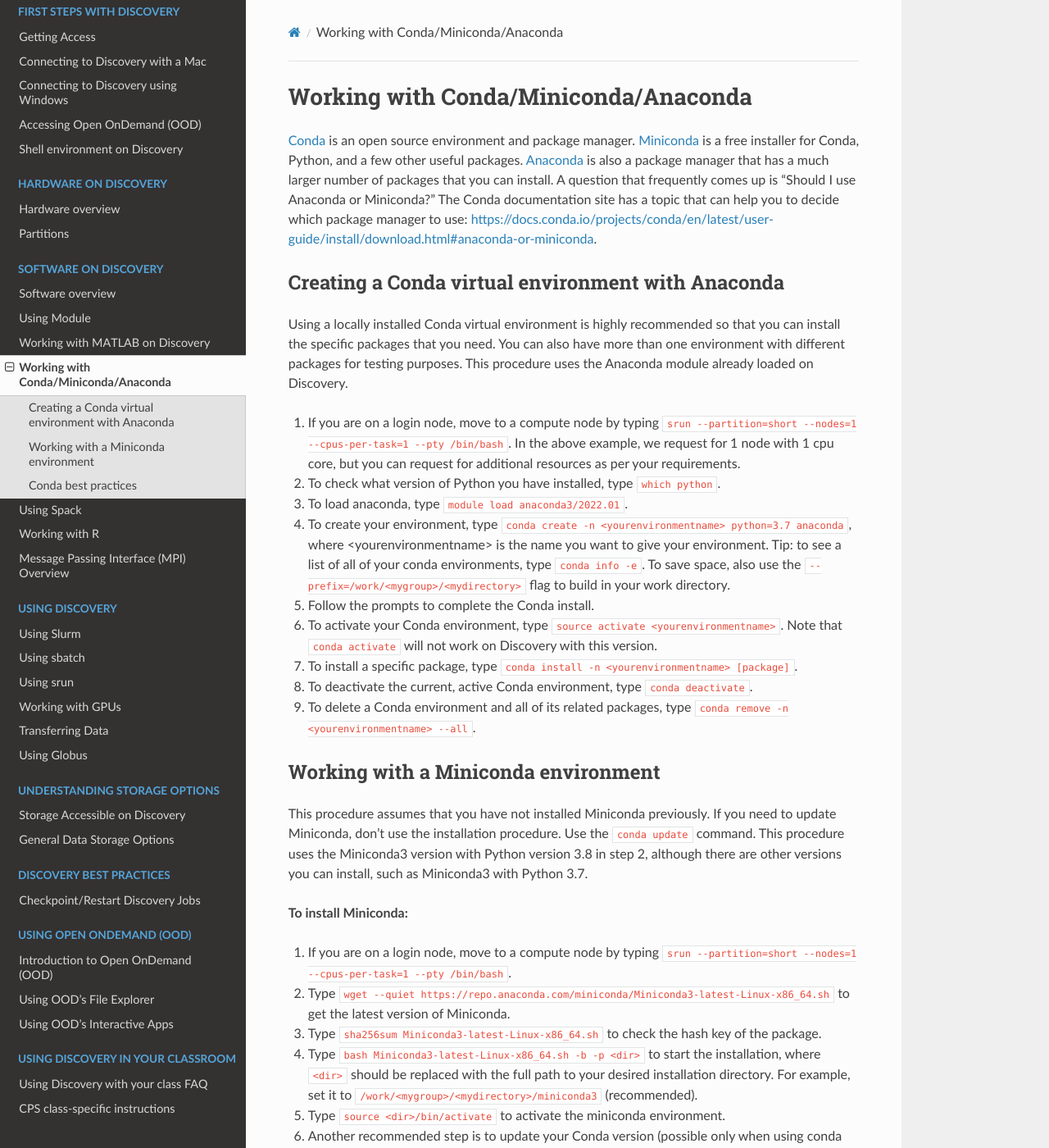
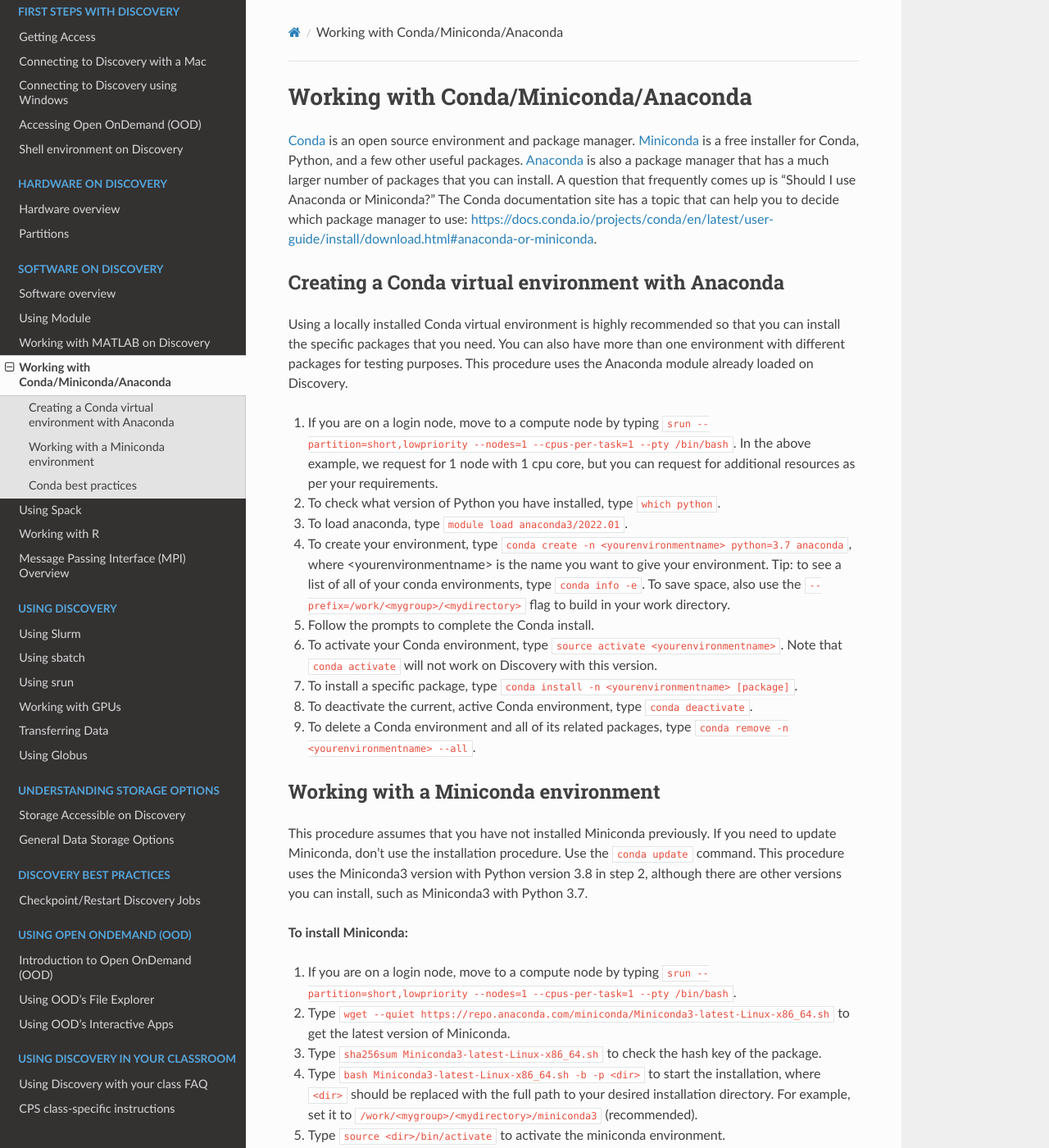
Before and after one commit to northeastern-rc/rc-public-documentation, a Sphinx documentation site: the page built from docs/source/software/conda.rst, in a window 1280 px wide and 1400 px high. Shown: the whole window at 82% size. Built offline with Sphinx 7.4.7 and the Read the Docs theme 2.0.0, drawn with Linux system fonts in a browser that asks for light colours.

Commit message:
updating software page to include lowpriority

```diff
--- a/docs/source/software/conda.rst
+++ b/docs/source/software/conda.rst
@@ -15,7 +15,7 @@
 Using a locally installed Conda virtual environment is highly recommended so that you can install the specific packages that you need.
 You can also have more than one environment with different packages for testing purposes. This procedure uses the Anaconda module already loaded on Discovery.
 
-1. If you are on a login node, move to a compute node by typing ``srun --partition=short --nodes=1 --cpus-per-task=1 --pty /bin/bash``. In the above example, we request for 1 node with 1 cpu core, but you can request for additional resources as per your requirements.
+1. If you are on a login node, move to a compute node by typing ``srun --partition=short,lowpriority --nodes=1 --cpus-per-task=1 --pty /bin/bash``. In the above example, we request for 1 node with 1 cpu core, but you can request for additional resources as per your requirements.
 2. To check what version of Python you have installed, type ``which python``.
 3. To load anaconda, type ``module load anaconda3/2022.01``.
 4. To create your environment, type ``conda create -n <yourenvironmentname> python=3.7 anaconda``, where <yourenvironmentname> is the name you want to give your environment. Tip: to see a list of all of your conda environments, type ``conda info -e``. To save space, also use the ``--prefix=/work/<mygroup>/<mydirectory>`` flag to build in your work directory.
@@ -35,7 +35,7 @@
 
 **To install Miniconda:**
 
-1. If you are on a login node, move to a compute node by typing ``srun --partition=short --nodes=1 --cpus-per-task=1 --pty /bin/bash``.
+1. If you are on a login node, move to a compute node by typing ``srun --partition=short,lowpriority --nodes=1 --cpus-per-task=1 --pty /bin/bash``.
 2. Type ``wget --quiet https://repo.anaconda.com/miniconda/Miniconda3-latest-Linux-x86_64.sh`` to get the latest version of Miniconda.
 3. Type ``sha256sum Miniconda3-latest-Linux-x86_64.sh`` to check the hash key of the package.
 4. Type ``bash Miniconda3-latest-Linux-x86_64.sh -b -p <dir>`` to start the installation, where ``<dir>`` should be replaced with the full path to your desired installation directory. For example, set it to ``/work/<mygroup>/<mydirectory>/miniconda3`` (recommended).
--- a/docs/source/software/spack.rst
+++ b/docs/source/software/spack.rst
@@ -12,7 +12,7 @@
 
 1. Connect to Discovery.
 2. Type ``git clone https://github.com/spack/spack.git``  to copy Spack to your /home directory.
-3. Type ``srun -p short --pty --export=ALL -N 1 -n 28 --exclusive /bin/bash`` to allocate an interactive node. Spack will attempt to run ``make`` in parallel, so this ``srun`` request is for 28 cores on one node (-N 1 -n 28).
+3. Type ``srun --partition=short,lowpriority --pty --export=ALL -N 1 -n 28 --exclusive /bin/bash`` to allocate an interactive node. Spack will attempt to run ``make`` in parallel, so this ``srun`` request is for 28 cores on one node (-N 1 -n 28).
 4. To have Spack in your local environment so you can use the Spack commands, type ``export SPACK_ROOT=/home/<yourusername>/spack``.
 5. Then type ``. $SPACK_ROOT/share/spack/setup-env.sh``.
 6. After you have the Spack commands in your path, type ``spack list`` to see all of the software that you can install with Spack.
```
